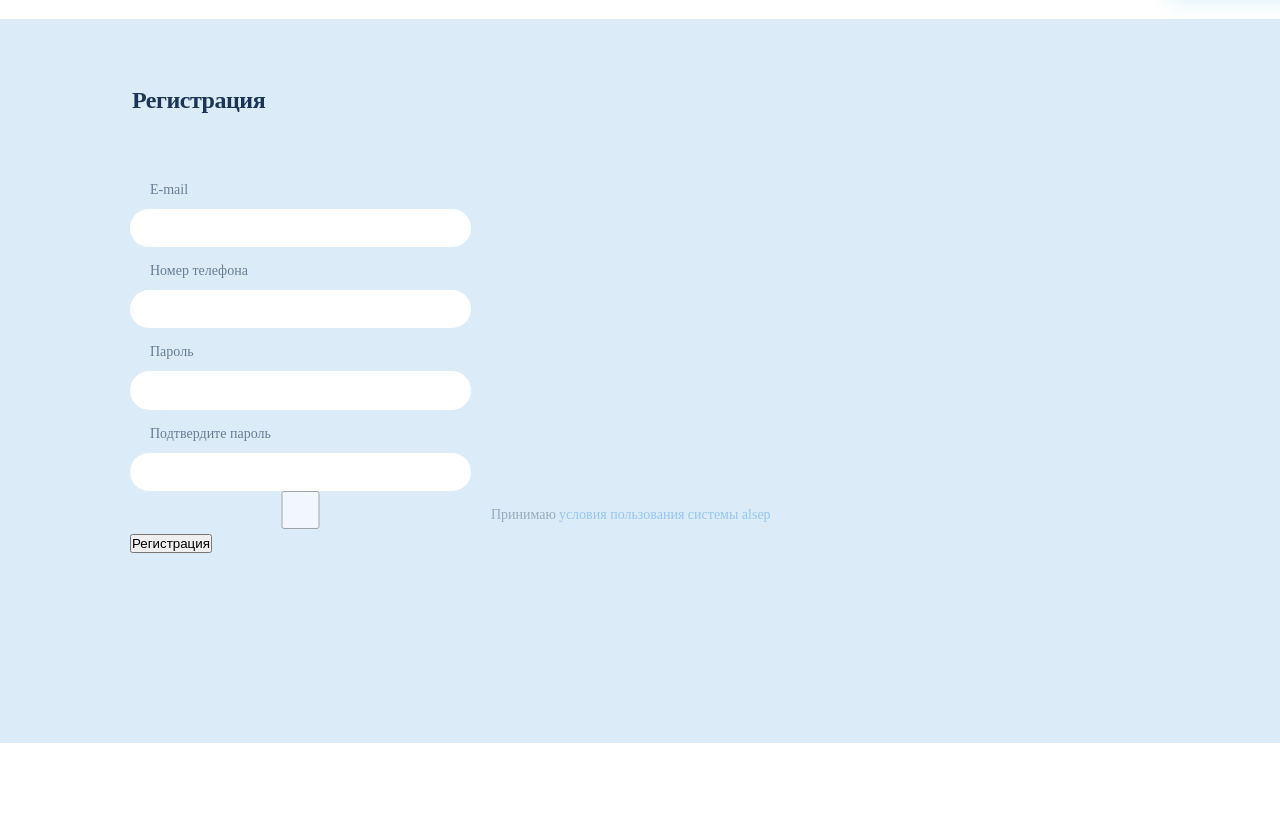
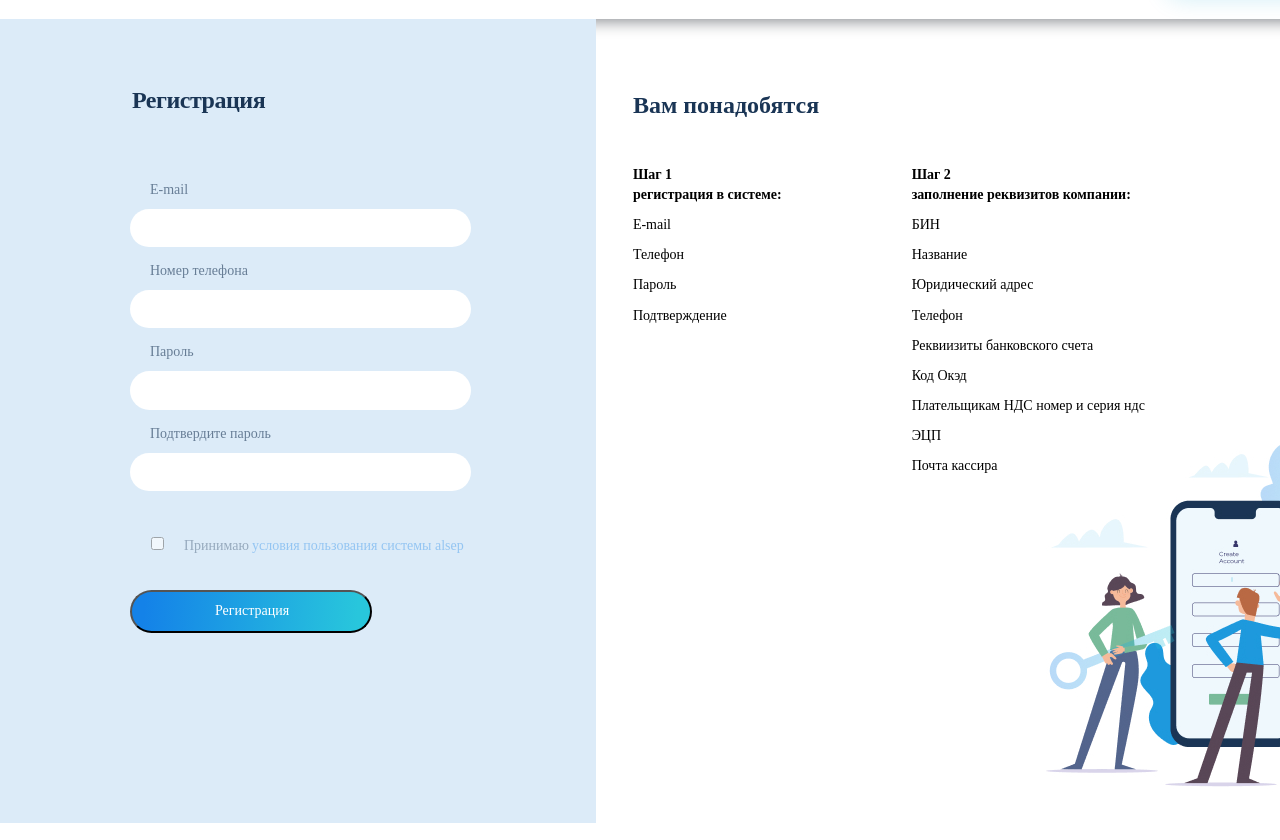
Before and after one commit to BehzodbekImomov/Alsep-site, a plain HTML site: page index.html in a window 1280 px wide. Shown: the part 65-905 px from the top of the page. Before the commit the page ends 808 px from the top, so only its background shows below. Drawn offline with Linux system fonts and the light colour scheme.

Commit message:
registratsiya tugadi

```diff
--- a/css/main.css
+++ b/css/main.css
@@ -111,6 +111,12 @@ select {
     color: #004c92;
     background: #ffff;
 }
+.boxs-section{
+  display: flex;
+  position: relative;
+
+
+}
 .box1{
   background: #DCEBF8;
 
@@ -130,18 +136,15 @@ color: #1A3555;
 padding-bottom: 50px;
 
 }
-.box1 input{
+.input{
   display: block;
-  width: 340px;
   width: 340.88px;
 height: 38.09px;
 left: 130px;
 top: 234.98px;
-
 background: #FFFFFF;
 border-radius: 20px;
 text-align: center;
-/* margin-top: 20px; */
 border: none;
 }
 .box1 label{
@@ -165,6 +168,9 @@ opacity: 0.6;
   display: flex;
 
 }
+.box-section-input label{
+ padding-right: 4px;
+}
 .box-section-input{
   font-family: 'Gilroy';
 font-style: normal;
@@ -173,13 +179,70 @@ font-size: 10px;
 line-height: 144%;
 color: #1A3555;
 opacity: 0.6;
+padding: 31px 0 25px 21px;
 }
 .box-section-input span{
   color: #1482E8;
   padding-left: 3px;
 }
-.chekbox{
-  width: 10px;
-  height: 10px;
-  padding: 31px 10px 30px 151px;
+.box1 button{
+  padding: 9px 81px 10px 83px;
+  background: linear-gradient(93.89deg, #1482E8 5.35%, #28C6DC 94.46%);
+border-radius: 90px;font-family: 'Gilroy';
+font-style: normal;
+font-weight: 400;
+font-size: 14px;
+line-height: 144%;
+display: flex;
+align-items: center;
+text-align: center;
+color: #FFFFFF;
+
+
 }
+.box2{
+  display: flex;
+  flex-wrap: wrap;
+  position: relative;
+  height: 752px;
+
+  position: relative;
+
+}
+.box2 h2{
+  font-family: 'Gilroy';
+font-style: normal;
+font-weight: 600;
+font-size: 24px;
+line-height: 120%;
+padding: 72px 616px 35px 37px;
+color: #1A3555;
+}
+.wag{
+  font-size: 16px;
+  font-weight: 800;
+  color: black;
+}
+.box2-wag1 li{
+padding-top: 10px;
+padding-left: 37px;
+padding-right: 130px;
+font-family: 'Gilroy';
+font-style: normal;
+
+font-size: 14px;
+line-height: 144%;
+}
+.box2-wag2 li{
+  padding-top: 10px;
+  font-family: 'Gilroy';
+font-style: normal;
+font-size: 14px;
+line-height: 144%;
+}
+.position{
+position: relative;
+left: 402px;
+bottom: 60px;
+
+}
--- a/index.html
+++ b/index.html
@@ -56,21 +56,21 @@
               <form class="box-registratsiya" action="">
                 <optgroup label="Регистрация"></optgroup>
                 <label for="">E-mail</label>
-                <input required name="full name" type="email" />
+                <input class="input" required name="full name" type="email" />
 
                 <label for="">Номер телефона</label>
-                <input required name="full name" type="tel" />
+                <input class="input" required name="full name" type="tel" />
 
                 <label for="">Пароль</label>
-                <input
+                <input class="input"
                   autocomplete="off"
                   required
                   name="full name"
                   type="password"
                 />
 
-                <label for="">Подтвердите пароль</label>
-                <input
+                <label  for="">Подтвердите пароль</label>
+                <input class="input"
                   autocomplete="off"
                   required
                   name="full name"
@@ -78,21 +78,42 @@
                 />
 
                 <div class="box-section-input">
-                  <input class="chekbox"
+                  <input
                     autocomplete="off"
                     required
                     name="full name"
-                    type="checkbox"
-                  />
-                  <label for=""
-                    >Принимаю
-                    <span>условия пользования системы alsep</span></label
-                  >
+                    type="checkbox"/>
+                  <label for="">Принимаю
+                    <span>условия пользования системы alsep</span></label>
                 </div>
                <button type="submit">Регистрация</button>
               </form>
             </div>
-            <div class="box2"></div>
+            <div class="box2">
+              <h2>Вам понадобятся</h2>
+              <ul class="box2-wag1">
+                <li class="wag">Шаг 1 <br>
+                  регистрация в системе:</li>
+                <li> E-mail</li>
+                <li>Телефон</li>
+                <li> Пароль</li>
+                <li>Подтверждение</li>
+              </ul>
+              <ul class="box2-wag2">
+                <li class="wag">Шаг 2 <br>
+                  заполнение реквизитов компании:</li>
+                <li>БИН</li>
+                <li>  Название</li>
+                <li> Юридический адрес</li>
+                <li> Телефон</li>
+                <li> Реквиизиты банковского счета</li>
+                <li> Код Окэд</li>
+                <li> Плательщикам НДС номер и серия ндс</li>
+                <li> ЭЦП</li>
+                <li>Почта кассира</li>
+              </ul>
+              <img class="position" src="./img/493398-PHFWXU-195 1 (1).jpg" alt="photo">
+            </div>
           </div>
         </div>
       </section>
```
Also changed, not shown: img/493398-PHFWXU-195 1 (1).jpg (added).
